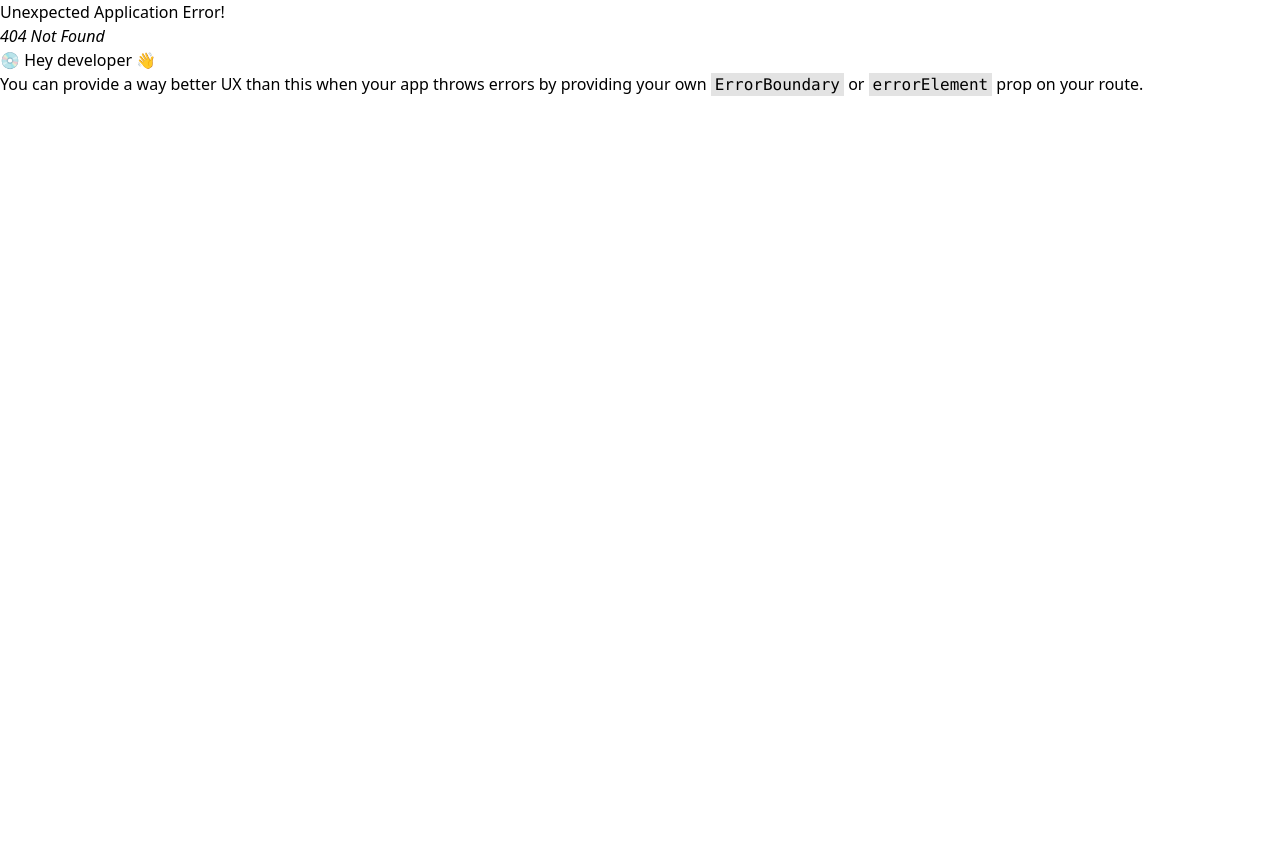
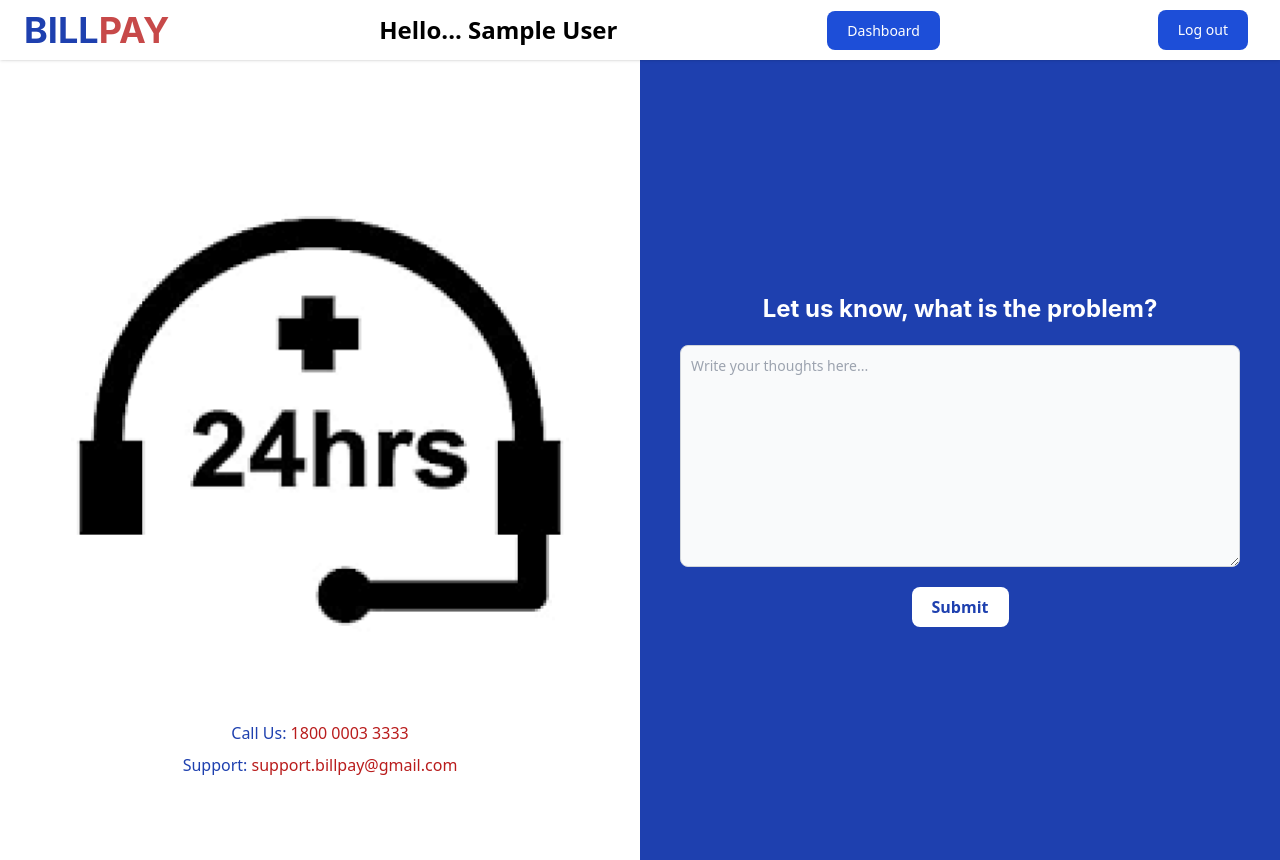
Before and after one commit to NandPatel1292/SE_Project, a React (Vite) app in the folder frontend/: page /help in a window 1280 px wide. Before the commit this address had no page. Before the commit the page ends 800 px from the top, so only its background shows below. Built offline with nearby package versions, Linux system fonts and the light colour scheme; sample sign-in values are in the browser's storage.

Commit message:
n:add help page

```diff
--- a/frontend/src/components/Header.jsx
+++ b/frontend/src/components/Header.jsx
@@ -8,9 +8,12 @@ const Header = () => {
   const navigate = useNavigate();
 
   const getUser = useSelector(selectUser);
-  const handleLogout = () => {
-    dispatch(logout());
-    navigate("/login");
+
+  const handleLogout = (e) => {
+    e.preventDefault();
+    dispatch(logout()).then(() => {
+      navigate("/login");
+    });
   };
   return (
     <header className="shadow sticky z-50 top-0">
--- a/frontend/src/main.jsx
+++ b/frontend/src/main.jsx
@@ -26,6 +26,7 @@ import BillTemplate from "./components/BillTemplate.jsx";
 import Report from "./pages/Report.jsx";
 import SingleBill from "./pages/SingleBill.jsx";
 import Dashboard from "./pages/Dashboard.jsx";
+import Help from "./pages/Help.jsx";
 
 const router = createBrowserRouter([
   {
@@ -88,6 +89,10 @@ const router = createBrowserRouter([
             path: "dashboard",
             element: <Dashboard />,
           },
+          {
+            path: "help",
+            element: <Help />,
+          },
         ],
       },
     ],
--- a/frontend/src/pages/Dashboard.jsx
+++ b/frontend/src/pages/Dashboard.jsx
@@ -11,8 +11,8 @@ const Dashboard = () => {
   const user = useSelector(selectUser);
   return (
     <>
-      <div className="flex flex-row h-screen">
-        <div className="basis-1/2 pl-10 pt-10">
+      <div className="flex flex-row h-screen p-10">
+        <div className="basis-1/2 p-10">
           <img src={dashboard} alt="profile" className="w-[25rem] h-[25rem]" />
           <div className="flex flex-col  justify-center text-center gap-3">
             <h1 className="text-2xl font-bold w-[25rem]">{user.user.name}</h1>
--- /dev/null
+++ b/frontend/src/pages/Help.jsx
@@ -0,0 +1,41 @@
+import React from "react";
+import help from "../images/help_call.png";
+
+const Help = () => {
+  return (
+    <div className="flex flex-row h-screen">
+      <div className="flex flex-col basis-1/2 items-center justify-center gap-2">
+        <img src={help} alt="" />
+        <div>
+          <span className="text-base font-normal text-blue-800">Call Us: </span>
+          <span className="text-red-700">1800 0003 3333</span>
+        </div>
+        <div>
+          <span className="text-base font-normal text-blue-800">Support: </span>
+          <span className="text-red-700">support.billpay@gmail.com</span>
+        </div>
+      </div>
+      <div className="flex flex-col basis-1/2 bg-blue-800 items-center justify-center gap-5 p-10">
+        <label
+          htmlFor="message"
+          className="text-white text-2xl font-bold font-['Inter']"
+        >
+          Let us know, what is the problem?
+        </label>
+
+        <textarea
+          id="message"
+          rows="10"
+          cols="7"
+          class="block p-2.5 w-full text-sm text-gray-900 bg-gray-50 rounded-lg border border-gray-300 focus:ring-blue-500 focus:border-blue-500 "
+          placeholder="Write your thoughts here..."
+        ></textarea>
+        <button className="bg-white text-blue-800 font-semibold rounded-lg px-5 py-2">
+          Submit
+        </button>
+      </div>
+    </div>
+  );
+};
+
+export default Help;
--- a/frontend/src/pages/ManageFeatures.jsx
+++ b/frontend/src/pages/ManageFeatures.jsx
@@ -84,7 +84,7 @@ const ManageFeatures = () => {
           </Link>
 
           <Link
-            to={"/page1"}
+            to={"/help"}
             className="w-1/3 flex flex-col items-center justify-center max-w-sm bg-blue-800 border border-gray-200 rounded-3xl	shadow hover:scale-105 transition-transform"
           >
             <img className="rounded-t-lg w-1/3 mt-6" src={help} alt="" />
```
Also changed, not shown: frontend/src/images/help_call.png (added).
